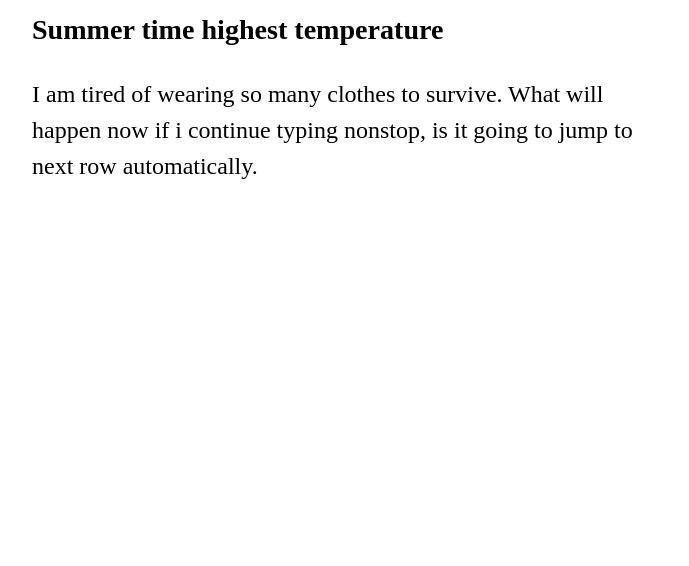
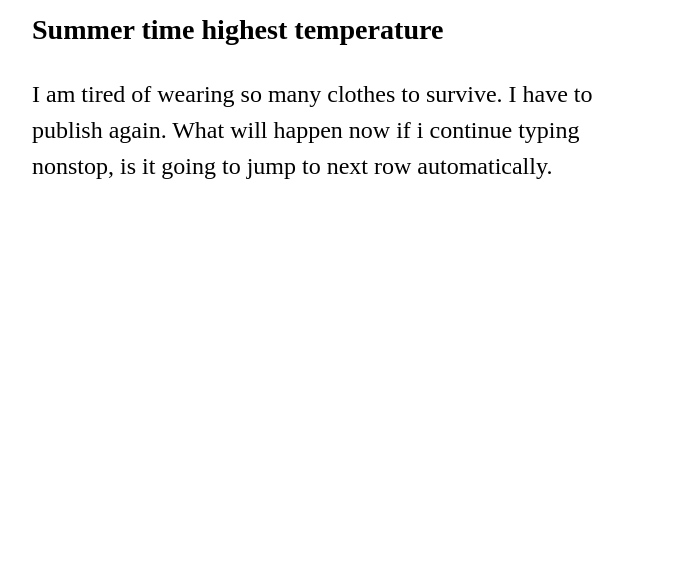
Before and after one commit to sinyiau/week7classwork, a plain HTML site: page index.html in a window 1280 px wide. Shown: the part 234-800 px from the top of the page, without its empty margins (292-981 px from the left). Drawn offline with Linux system fonts and the light colour scheme.

Commit message:
Update index.html

```diff
--- a/index.html
+++ b/index.html
@@ -18,6 +18,6 @@
 
 <h3 id="summer"> Summer time highest temperature</h3>
 
-<p>I am tired of wearing so many clothes to survive. What will happen now if i continue typing nonstop, is it going to jump to next row automatically.  </p>
+<p>I am tired of wearing so many clothes to survive. I have to publish again. What will happen now if i continue typing nonstop, is it going to jump to next row automatically.  </p>
 </div>
 </body>
```
